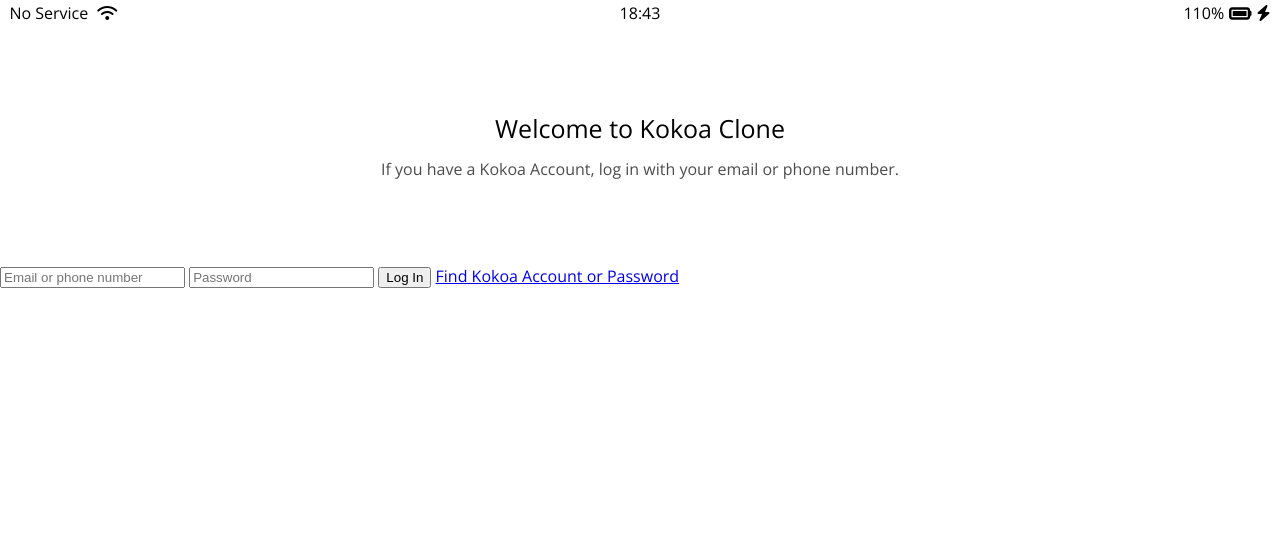
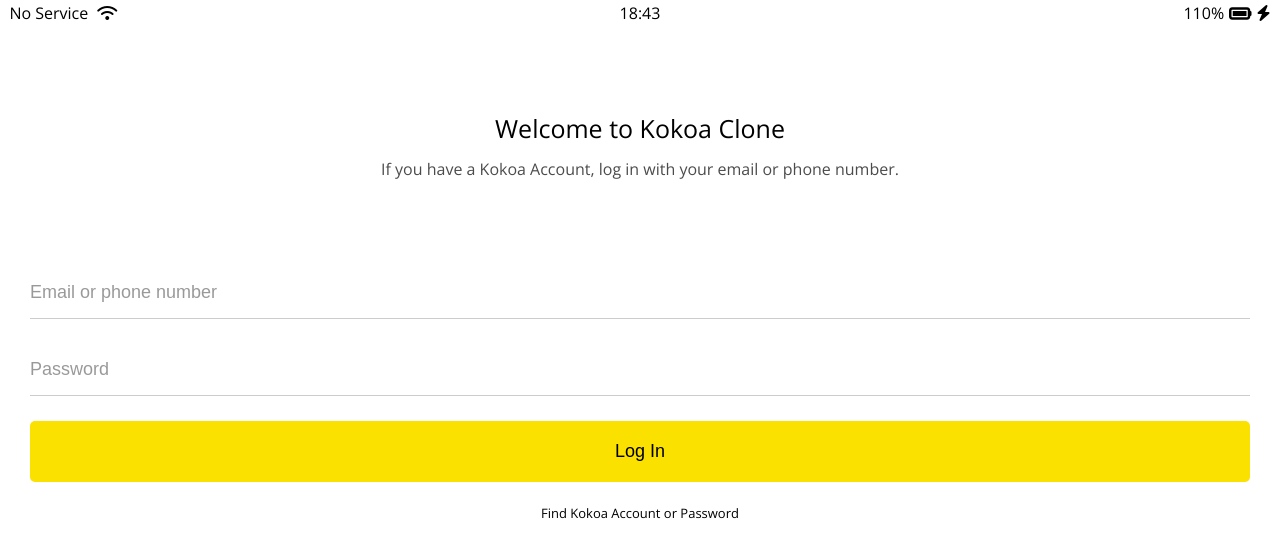
Before and after one commit to ws0671/kokoa-clone-2020, a plain HTML site: page index.html in a window 1280 px wide. Drawn offline with nearby package versions, Linux system fonts and the light colour scheme.

Commit message:
Feat: login form

```diff
--- a/css/reset.css
+++ b/css/reset.css
@@ -127,3 +127,6 @@ table {
   border-collapse: collapse;
   border-spacing: 0;
 }
+input:focus {
+  outline: none;
+}
--- /dev/null
+++ b/css/screens/login.css
@@ -0,0 +1,52 @@
+.welcome-header {
+  margin: 90px 0px;
+  text-align: center;
+  display: flex;
+  flex-direction: column;
+  align-items: center;
+}
+
+.welcome-header__title {
+  margin-bottom: 20px;
+  font-size: 25px;
+}
+.welcome-header__text {
+  width: 60%;
+  opacity: 0.7;
+}
+#login-form {
+  display: flex;
+  flex-direction: column;
+  margin: 0 30px;
+}
+#login-form input {
+  border: none;
+  padding: 15px 0;
+  font-size: 18px;
+
+  margin-bottom: 25px;
+}
+
+#login-form input::placeholder {
+  color: rgba(0, 0, 0, 0.4);
+}
+
+#login-form input:not([type="submit"]) {
+  border-bottom: 1px solid rgba(0, 0, 0, 0.2);
+  transition: border-color 0.3s ease-in-out;
+}
+#login-form input[type="submit"] {
+  background-color: var(--yellow);
+  cursor: pointer;
+  padding: 20px 0px;
+  border-radius: 5px;
+}
+#login-form input:focus {
+  border-color: var(--yellow);
+}
+#login-form a {
+  text-align: center;
+  color: inherit;
+  text-decoration: none;
+  font-size: 13px;
+}
--- a/css/styles.css
+++ b/css/styles.css
@@ -1,24 +1,10 @@
 @import url("https://fonts.googleapis.com/css2?family=Open+Sans:wght@400;600&display=swap");
 @import "reset.css";
-@import "status-bar.css";
-
+@import "variables.css";
+/* Components */
+@import "components/status-bar.css";
+/* Screens */
+@import "screens/login.css";
 body {
   font-family: "Open Sans", sans-serif;
 }
-
-.welcome-header {
-  margin: 90px 0px;
-  text-align: center;
-  display: flex;
-  flex-direction: column;
-  align-items: center;
-}
-
-.welcome-header__title {
-  margin-bottom: 20px;
-  font-size: 25px;
-}
-.welcome-header__text {
-  width: 60%;
-  opacity: 0.7;
-}
--- /dev/null
+++ b/css/variables.css
@@ -0,0 +1,3 @@
+:root {
+  --yellow: #fae100;
+}
--- a/index.html
+++ b/index.html
@@ -30,9 +30,9 @@
       </p>
     </header>
 
-    <form id="login-form">
-      <input type="text" placeholder="Email or phone number" />
-      <input type="password" placeholder="Password" />
+    <form action="friends.html" method="get" id="login-form">
+      <input name="username" type="text" placeholder="Email or phone number" />
+      <input name="password" type="password" placeholder="Password" />
       <input type="submit" value="Log In" />
       <a href="#">Find Kokoa Account or Password</a>
     </form>
```
Also changed, not shown: friends.html (added, +1 -0 lines), css/components/status-bar.css (renamed from css/status-bar.css).
